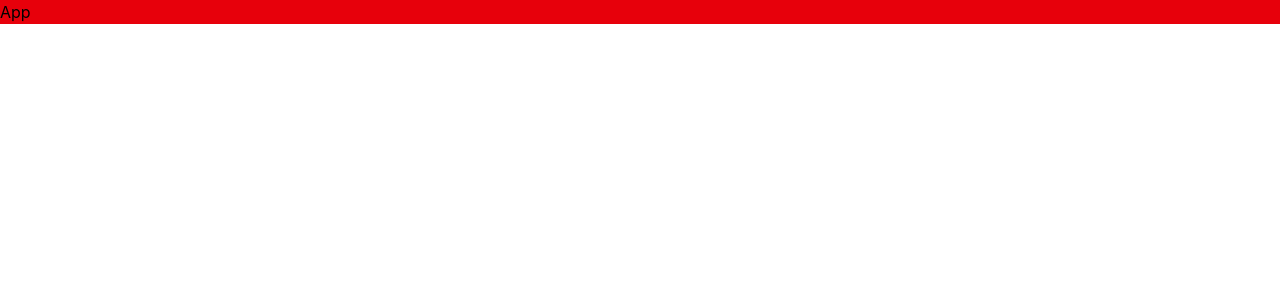
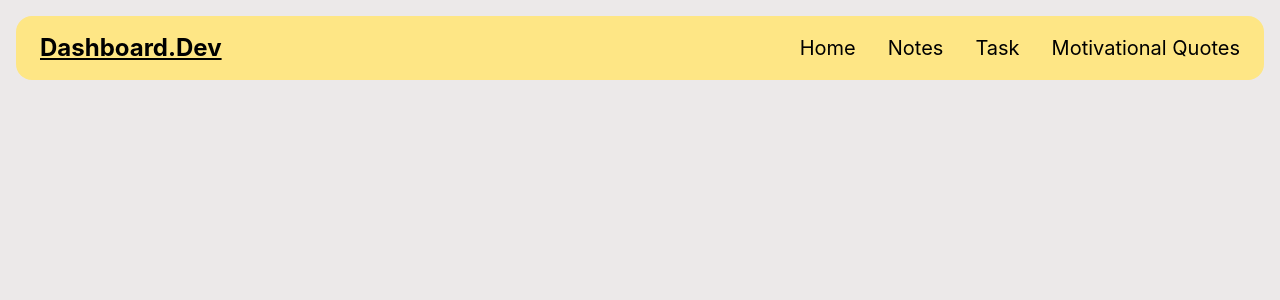
Before and after one commit to IshanKhan-tech/react-productivity-dashboard, a React (Vite) app: page / in a window 1280 px wide. Shown: the top 300 px of the page. Built offline with nearby package versions, Linux system fonts and the light colour scheme.

Commit message:
feat: add semantic navbar component

```diff
--- a/src/App.jsx
+++ b/src/App.jsx
@@ -1,8 +1,11 @@
 import React from 'react'
+import Navbar from './components/Navbar'
 
 const App = () => {
   return (
-    <div className='bg-red-600'>App</div>
+    <div className='h-screen w-full bg-[#ece9e9] p-4'>
+      <Navbar/>
+    </div>
   )
 }
 
--- /dev/null
+++ b/src/components/Navbar.jsx
@@ -0,0 +1,21 @@
+
+const Navbar = () => {
+  return (
+    <div className='w-full py-4 px-6 bg-amber-200 rounded-2xl  flex items-center justify-between'>
+        <div className=" h-full font-bold underline text-2xl ">
+          <h1 className=''>Dashboard.Dev</h1>
+        </div>
+        <div className=" h-full text-xl ">
+           <ul className="flex gap-8 ">
+    <li className="cursor-pointer hover:text-red-500 transition-colors duration-300">Home</li>
+    <li className="cursor-pointer hover:text-red-500 transition-colors duration-300">Notes</li>
+    <li className="cursor-pointer hover:text-red-500 transition-colors duration-300">Task</li>
+    <li className="cursor-pointer hover:text-red-500 transition-colors duration-300">Motivational Quotes</li>
+  </ul>
+
+        </div>
+    </div>
+  )
+}
+
+export default Navbar
```
Also changed, not shown: 1 other file (tests, documents, lock files or other folders).
